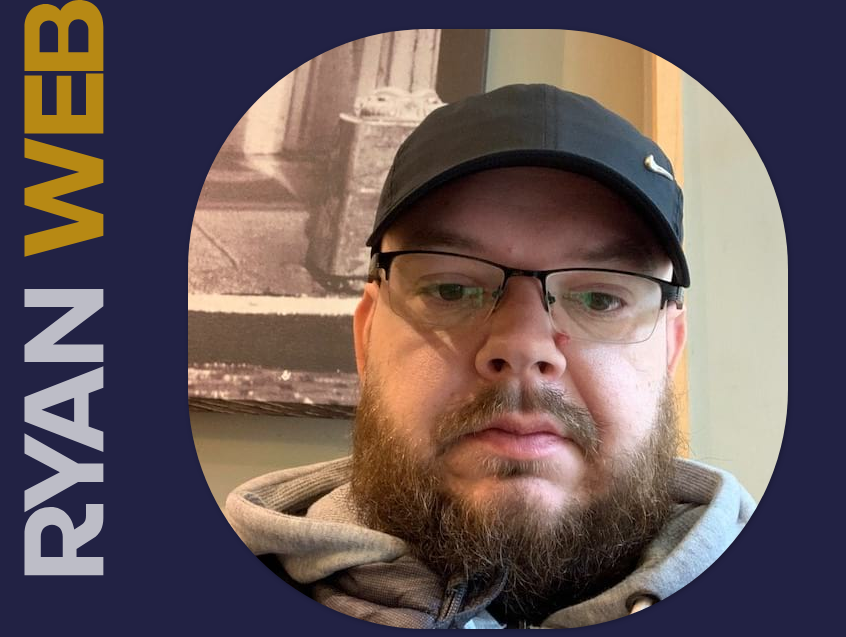
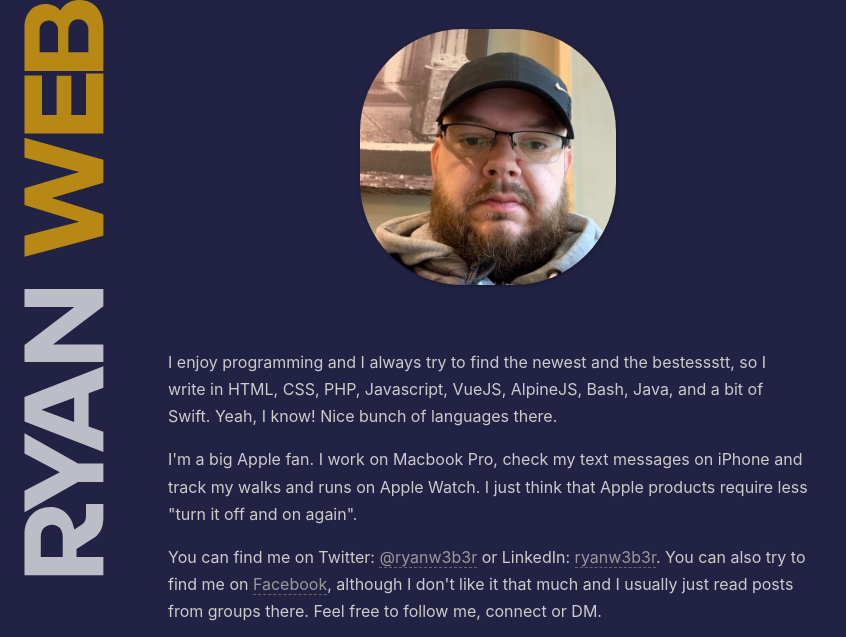
Before and after one commit to rweber7912/ryan-weber.com, a plain HTML site: page index.html in a window 1280 px wide. Shown: the part 163-800 px from the top of the page, without its empty margins (0-846 px from the left). Drawn offline with Linux system fonts and the light colour scheme; a web font is replaced by a local one.

Commit message:
use minified css

```diff
--- a/index.html
+++ b/index.html
@@ -4,7 +4,7 @@
         <meta charset="utf-8">
         <title>Ryan Weber's personal website</title>
         <link href="https://rsms.me/inter/inter.css" rel="stylesheet">
-        <link href="styles.css" rel="stylesheet">
+        <link href="/styles.min.css" rel="stylesheet">
     </head>
     <body class="fader">
         <div class="flex">
@@ -31,7 +31,7 @@
                     I'm an entrepreneur and a full stack developer living in London, UK.
                     I've been working on the web for over 15 years, and I still love it. You can tell by the look on my face ;)
                 </p>
-                <p><img src="img/face.jpg" alt="Ryan Weber" title="Happy face"></p>
+                <p><img src="/img/face.jpg" alt="Ryan Weber" title="Happy face"></p>
                 <p>
                     I enjoy programming and I always try to find the newest and the bestessstt, so I write
                     in HTML, CSS, PHP, Javascript, VueJS, AlpineJS, Bash, Java, and a bit of Swift. Yeah, I know!
--- a/styles.css
+++ b/styles.css
@@ -83,7 +83,6 @@
 
 @media (min-width: 640px) {
     img {
-        max-width: none;
         margin-bottom: 4rem;
     }
     .desktop {
```
Also changed, not shown: styles.min.css (added).
